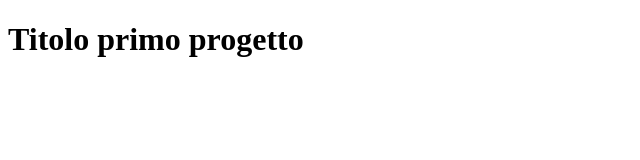
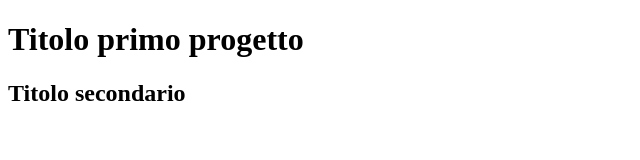
Before and after one commit to LucaBonifazio/livecoding1, a plain HTML site: page index.html in a window 1280 px wide. Shown: the whole page, without its empty margins (0-640 px from the left). Drawn offline with Linux system fonts and the light colour scheme.

Commit message:
second title

```diff
--- a/index.html
+++ b/index.html
@@ -8,5 +8,6 @@
 </head>
 <body>
     <h1>Titolo primo progetto</h1>
+    <h2>Titolo secondario</h2>
 </body>
 </html>
```
